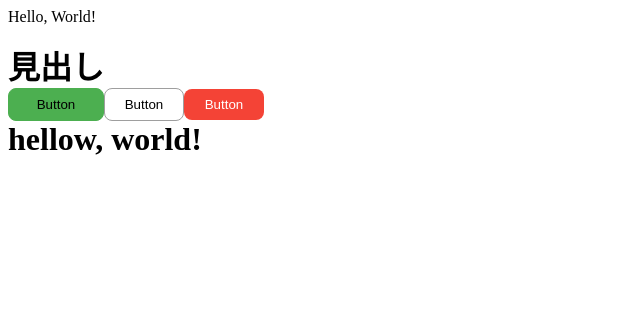
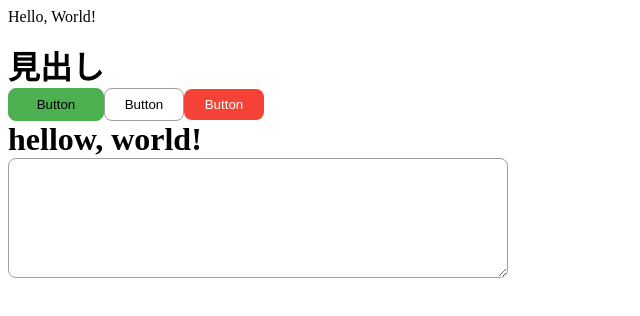
Before and after one commit to nishi633/ts_exercise, a React app in the folder react-app/: page / in a window 1280 px wide. Shown: the top 316 px of the page, without its empty margins (0-640 px from the left). Built offline with nearby package versions, Linux system fonts and the light colour scheme.

Commit message:
Selectable width of textarea

```diff
--- a/react-app/src/App.tsx
+++ b/react-app/src/App.tsx
@@ -1,6 +1,7 @@
 import { Text } from './libs/Text'
 import { Heading } from './libs/Heading'
 import { Button } from './libs/Button'
+import { Textarea } from './libs/Textarea'
 
 export const App = () => {
   return (
@@ -13,6 +14,7 @@
       <Heading tag='h1'>
         <span>hellow, world!</span>
       </Heading>
+      <Textarea width={500} />
     </>
   )
 }
--- /dev/null
+++ b/react-app/src/libs/Textarea.tsx
@@ -0,0 +1,28 @@
+import { VFC } from 'react'
+import styled, { css } from 'styled-components'
+import { fontSize, space, radius, color } from './constants'
+
+type Props = {
+  width?: number
+  maxLength?: number
+}
+
+export const Textarea: VFC<Props> = ({ width = 300 }) => {
+  return (
+    <Wrapper width={width} />
+  )
+}
+
+const Wrapper = styled.textarea<{ width: number }>`
+  height: 120px;
+  padding: ${space.m};
+  border-radius: ${radius.m};
+  border: solid 1px ${color.gray};
+  font-size: ${fontSize.m};
+
+  ${props =>
+    css`
+      width: ${props.width}px;
+    `
+  }
+`
```
